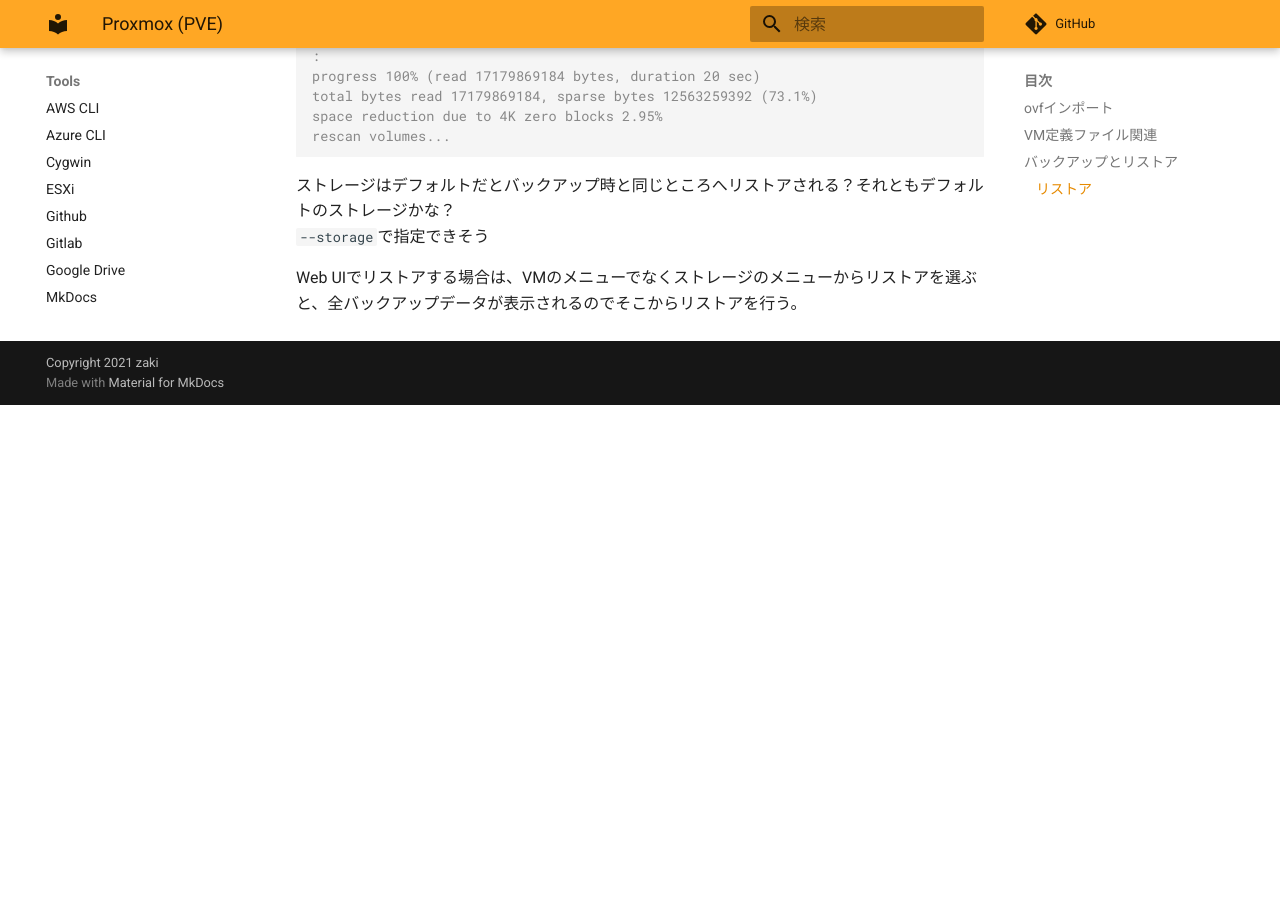
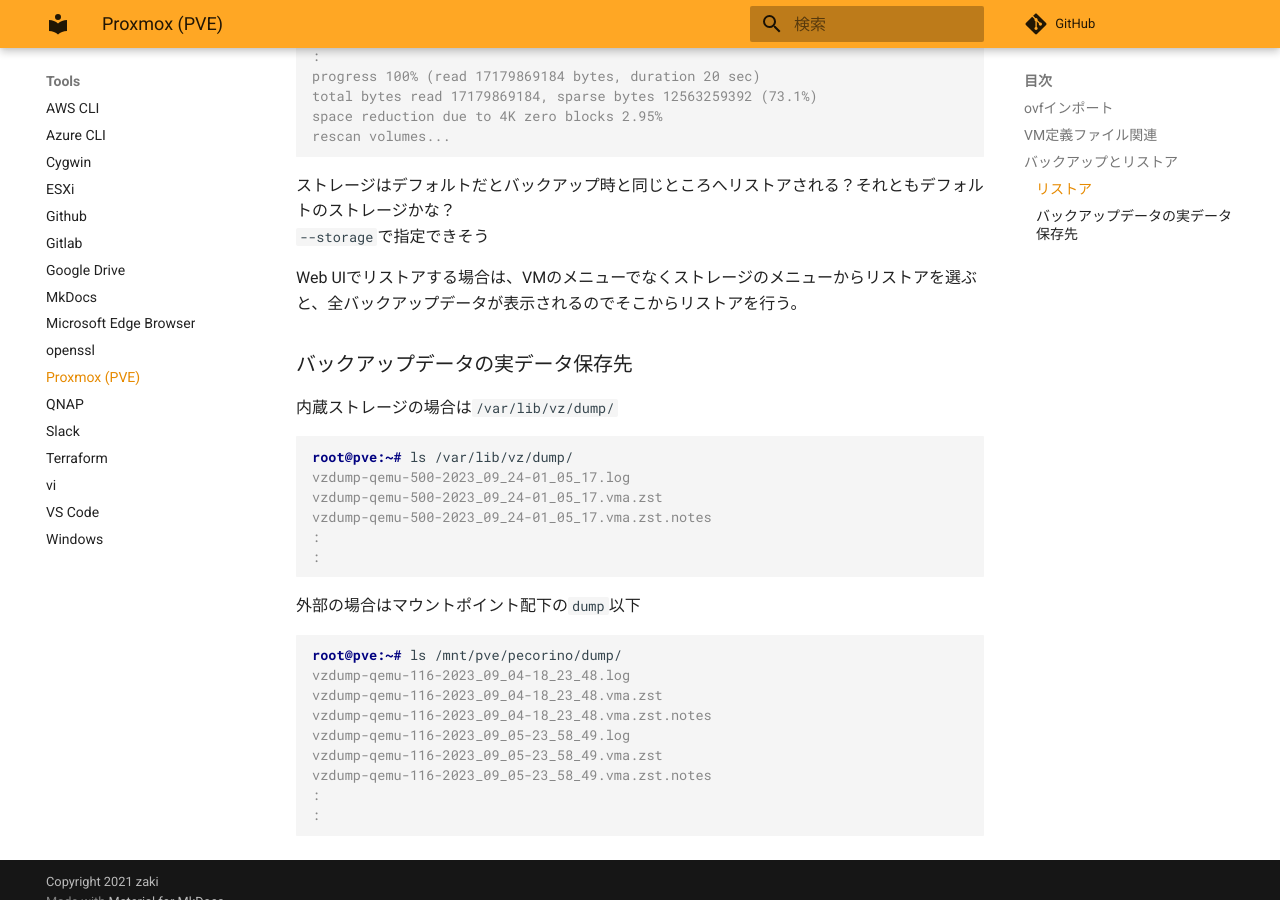
Before and after one commit to zaki-lknr/docs, an MkDocs documentation site: the page built from docs/Tools/proxmox.md, in a window 1280 px wide and 900 px high, scrolled down 1616 px. Built offline with MkDocs 1.6.1 and Material for MkDocs 9.7.7, drawn with Linux system fonts in a browser that asks for light colours; comment, search, counter and statistics services are not loaded; before the commit the page ends 2021 px from its top, so only the background shows below that.

Commit message:
add: tools/proxmox: バックアップデータの実ファイル保存先

````diff
--- a/docs/Tools/proxmox.md
+++ b/docs/Tools/proxmox.md
@@ -84,3 +84,30 @@ rescan volumes...
 `--storage`で指定できそう
 
 Web UIでリストアする場合は、VMのメニューでなくストレージのメニューからリストアを選ぶと、全バックアップデータが表示されるのでそこからリストアを行う。
+
+### バックアップデータの実データ保存先
+
+内蔵ストレージの場合は`/var/lib/vz/dump/`
+
+```console
+root@pve:~# ls /var/lib/vz/dump/
+vzdump-qemu-500-2023_09_24-01_05_17.log
+vzdump-qemu-500-2023_09_24-01_05_17.vma.zst
+vzdump-qemu-500-2023_09_24-01_05_17.vma.zst.notes
+:
+:
+```
+
+外部の場合はマウントポイント配下の`dump`以下
+
+```console
+root@pve:~# ls /mnt/pve/pecorino/dump/
+vzdump-qemu-116-2023_09_04-18_23_48.log
+vzdump-qemu-116-2023_09_04-18_23_48.vma.zst
+vzdump-qemu-116-2023_09_04-18_23_48.vma.zst.notes
+vzdump-qemu-116-2023_09_05-23_58_49.log
+vzdump-qemu-116-2023_09_05-23_58_49.vma.zst
+vzdump-qemu-116-2023_09_05-23_58_49.vma.zst.notes
+:
+:
+```
````
